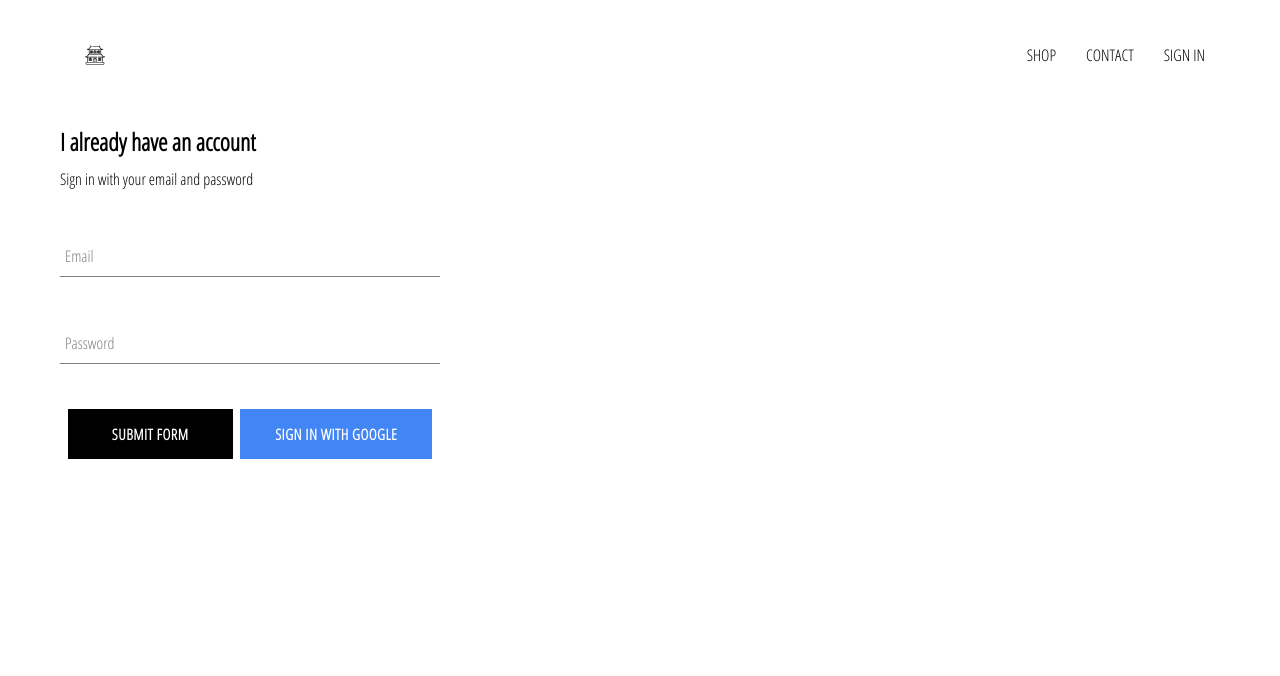
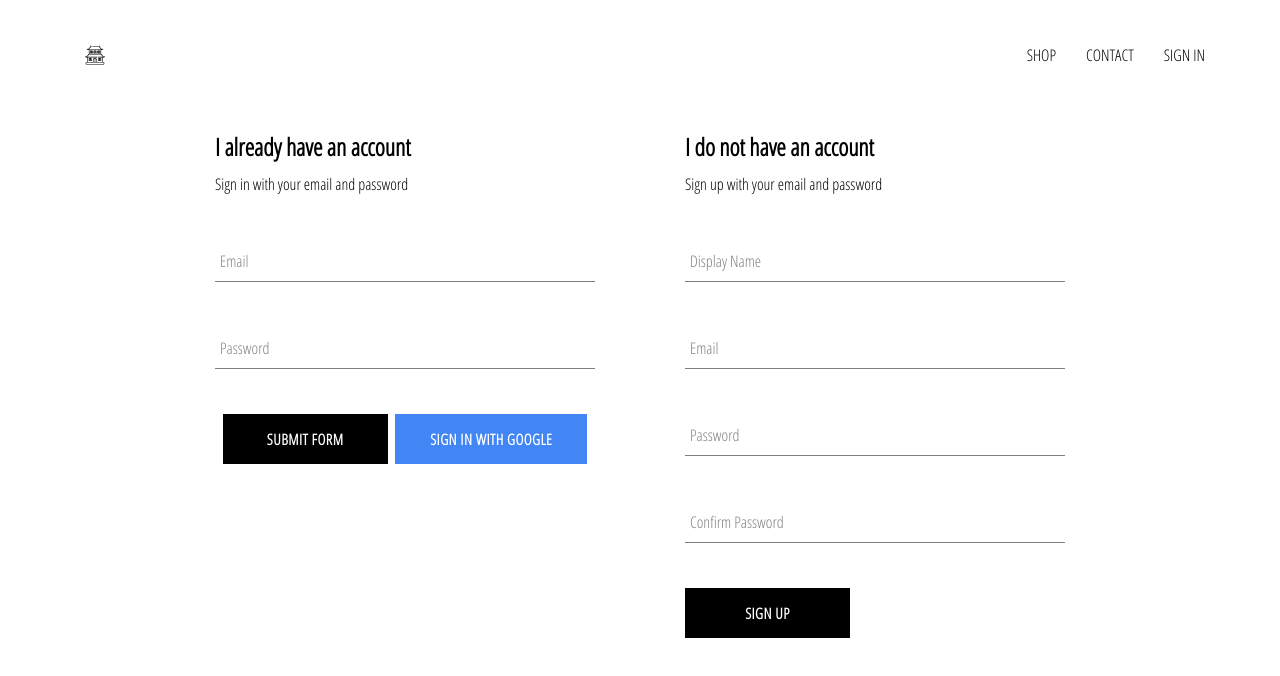
Before and after one commit to javieramirez90/myteeppeday_ec, a React (Create React App) app: page /signin in a window 1280 px wide. Shown: the top 676 px of the page. Built offline with nearby package versions, Linux system fonts and the light colour scheme; no server answers.

Commit message:
firebase utils, store for authenticated users google and email/password

```diff
--- a/src/App.js
+++ b/src/App.js
@@ -20,8 +20,20 @@
   unsubscribeFromAuth = null;
 
   componentDidMount() {
-    this.unsubscribeFromAuth = auth.onAuthStateChanged(async  user => {
-      createUserProfileDocument(user)
+    this.unsubscribeFromAuth = auth.onAuthStateChanged(async userAuth => {
+      if(userAuth) {
+        const userRef = await createUserProfileDocument(userAuth);
+        userRef.onSnapshot(snapShot => {
+          this.setState({
+            currentUser: {
+              id: snapShot.id,
+              ...snapShot.data()
+            }
+          });
+        })
+      }
+      this.setState({currentUser: userAuth});
+
       // this.setState({currentUser: user})
     });
   };
--- /dev/null
+++ b/src/components/sign-up/sign-up.component.jsx
@@ -0,0 +1,100 @@
+import React, { Component } from 'react';
+
+import { auth, createUserProfileDocument } from '../../firebase/firebase.utils';
+
+import CustomButton from '../custom-button/custom-button.component';
+import FormInput from '../form-input/form-input.component';
+
+import './sign-up.styles.scss';
+
+class SignUp extends Component {
+  constructor() {
+    super();
+
+    this.state = {
+      displayName: '',
+      email: '',
+      password: '',
+      confirmPassword: '',
+    };
+  }
+
+  handleSubmit = async e => {
+    e.preventDefault();
+
+    const { displayName, email, password, confirmPassword} = this.state;
+
+    if(password !== confirmPassword) {
+      alert('passwords do not match')
+      return;
+    }
+
+    try {
+      const { user } = await auth.createUserWithEmailAndPassword(email, password);
+
+      createUserProfileDocument(user, { displayName });
+      this.setState({
+        displayName: '',
+        email: '',
+        password: '',
+        confirmPassword: '',
+      })
+
+    } catch(err){
+      console.log(err)
+    }
+  };
+
+  handleChange = e => {
+    const { name, value } = e.target;
+
+    this.setState({[name]: value});
+  }
+
+  render() {
+    const { displayName, email, password, confirmPassword} = this.state;
+    return (
+      <div className='sign-up'>
+        <h2 className='title'>I do not have an account</h2>
+        <span>Sign up with your email and password</span>
+        <form className='sign-up-form' onSubmit={this.handleSubmit}>
+          <FormInput
+            type='text'
+            name='displayName'
+            value={displayName}
+            onChange={this.handleChange}
+            label='Display Name'
+            required
+          />
+          <FormInput
+            type='email'
+            name='email'
+            value={email}
+            onChange={this.handleChange}
+            label='Email'
+            required
+          />
+          <FormInput
+            type='password'
+            name='password'
+            value={password}
+            onChange={this.handleChange}
+            label='Password'
+            required
+          />
+          <FormInput
+            type='password'
+            name='confirmPassword'
+            value={confirmPassword}
+            onChange={this.handleChange}
+            label='Confirm Password'
+            required
+          />
+          <CustomButton type='submit'>SIGN UP</CustomButton>
+        </form>
+      </div>
+    );
+  };
+};
+
+export default SignUp;
--- /dev/null
+++ b/src/components/sign-up/sign-up.styles.scss
@@ -0,0 +1,9 @@
+.sign-up {
+  display: flex;
+  flex-direction: column;
+  width: 380px;
+
+  .title {
+    margin: 10px 0;
+  }
+}
--- a/src/pages/authentication/authentication.component.jsx
+++ b/src/pages/authentication/authentication.component.jsx
@@ -1,5 +1,6 @@
 import React from 'react';
 import SignIn from '../../components/sign-in/sign-in.component';
+import SignUp from '../../components/sign-up/sign-up.component';
 
 import './authentication.styles.scss';
 
@@ -7,6 +8,7 @@
   return (
     <div className='authentication'>
       <SignIn />
+      <SignUp />
     </div>
   );
 };
--- a/src/pages/authentication/authentication.styles.scss
+++ b/src/pages/authentication/authentication.styles.scss
@@ -0,0 +1,6 @@
+.authentication {
+  width: 850px;
+  display: flex;
+  justify-content: space-between;
+  margin: 30px auto;
+}
```
